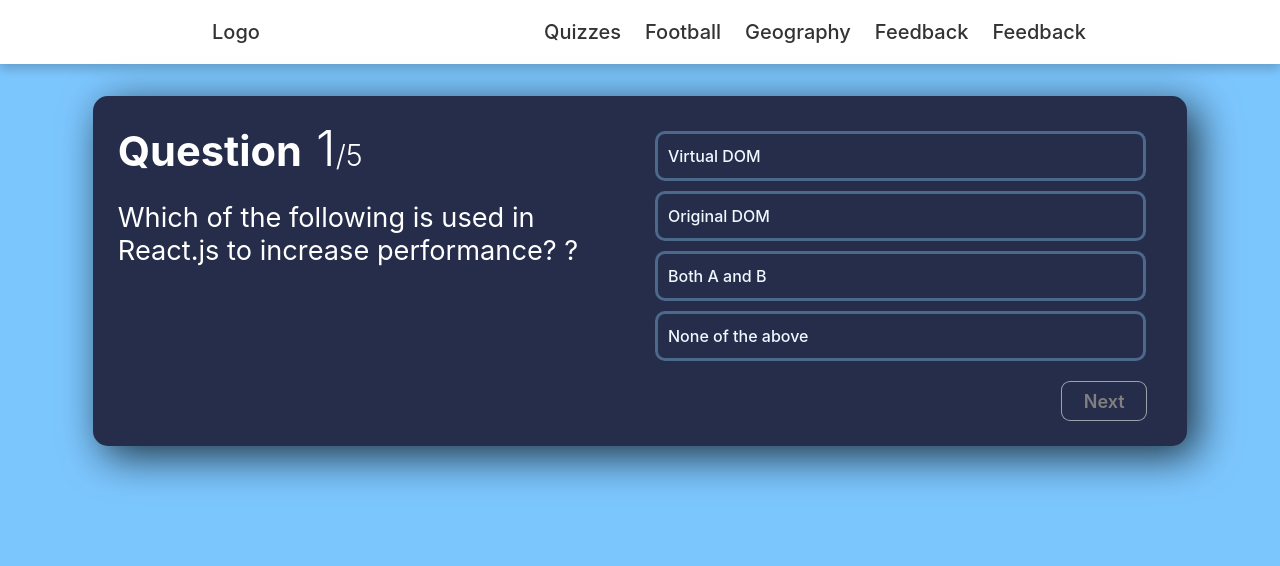
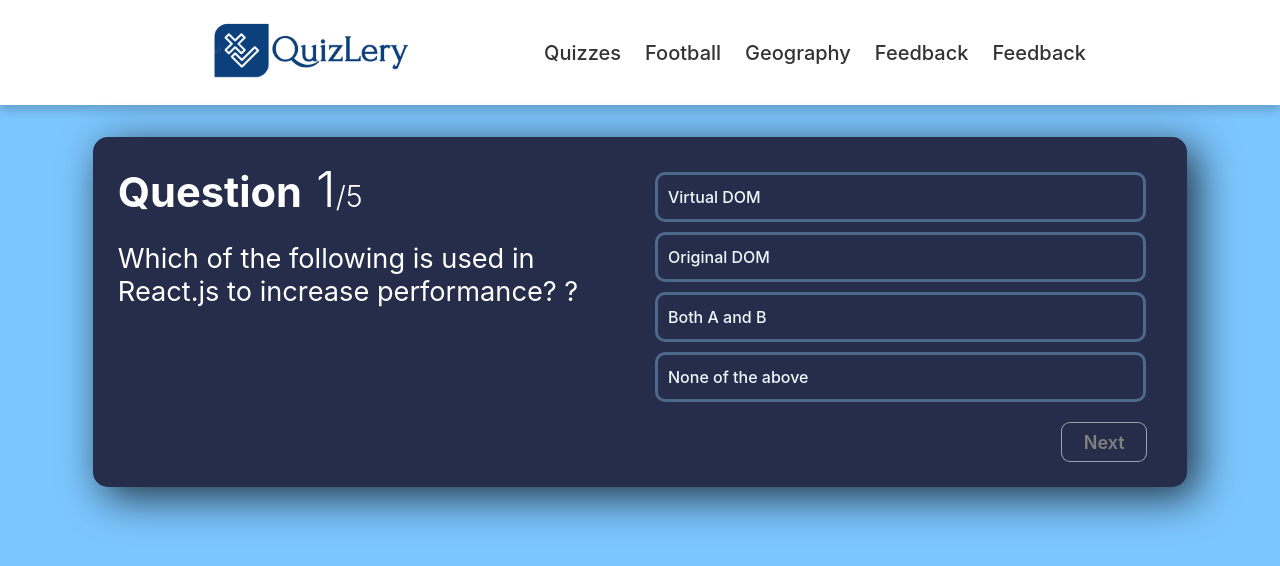
Before and after one commit to ad-munir/Quiz-app-with-React, a React (Vite) app: page / in a window 1280 px wide. Shown: the top 566 px of the page. Built offline with nearby package versions, Linux system fonts and the light colour scheme.

Commit message:
new commit

```diff
--- a/src/components/Navbar/Navbar.css
+++ b/src/components/Navbar/Navbar.css
@@ -8,6 +8,12 @@
 }
 .logo {
     flex: 0.7;
+}
+
+.logo-img {
+    width: 200px;
+    padding: 0;
+    margin: 0;
 }
 
 .nav-links li {
--- a/src/components/Navbar/Navbar.jsx
+++ b/src/components/Navbar/Navbar.jsx
@@ -3,7 +3,11 @@ function Navbar() {
     return (
         <div>
             <ul className="nav-links">
-                <li className="logo"><a href="#">Logo</a></li>
+                <li className="logo">
+                    <a href="#">
+                        <img className='logo-img' src="logo.png" alt="Logo" />
+                    </a>
+                </li>
                 <li className="center"><a href="#">Quizzes</a></li>
                 <li className="upward"><a href="#">Football</a></li>
                 <li className="forward"><a href="#">Geography</a></li>
--- a/src/components/Quiz/Quiz.jsx
+++ b/src/components/Quiz/Quiz.jsx
@@ -1,5 +1,5 @@
 /* eslint-disable react/prop-types */
-import './../../styles/QuestionCard.css'
+import './Quiz.css'
 import { useState } from "react";
 import { resultIntialState } from "../../constants";
 
@@ -24,10 +24,11 @@ const Quiz = ({ questions }) => {
     }
 
     const onClickNext = () => {
+        setChoiceIndex(null);
+        setChoice(null);
+
         if (currentQuestion !== questions.length - 1) {
-            setChoiceIndex(null);
             setCurrentQuestion(prev => prev + 1);
-            setChoice(null);
         } else {
             setCurrentQuestion(0);
             setShowResult(true)
```
Also changed, not shown: public/logo.png (added), src/components/Quiz/Quiz.css (renamed from src/styles/QuestionCard.css).
